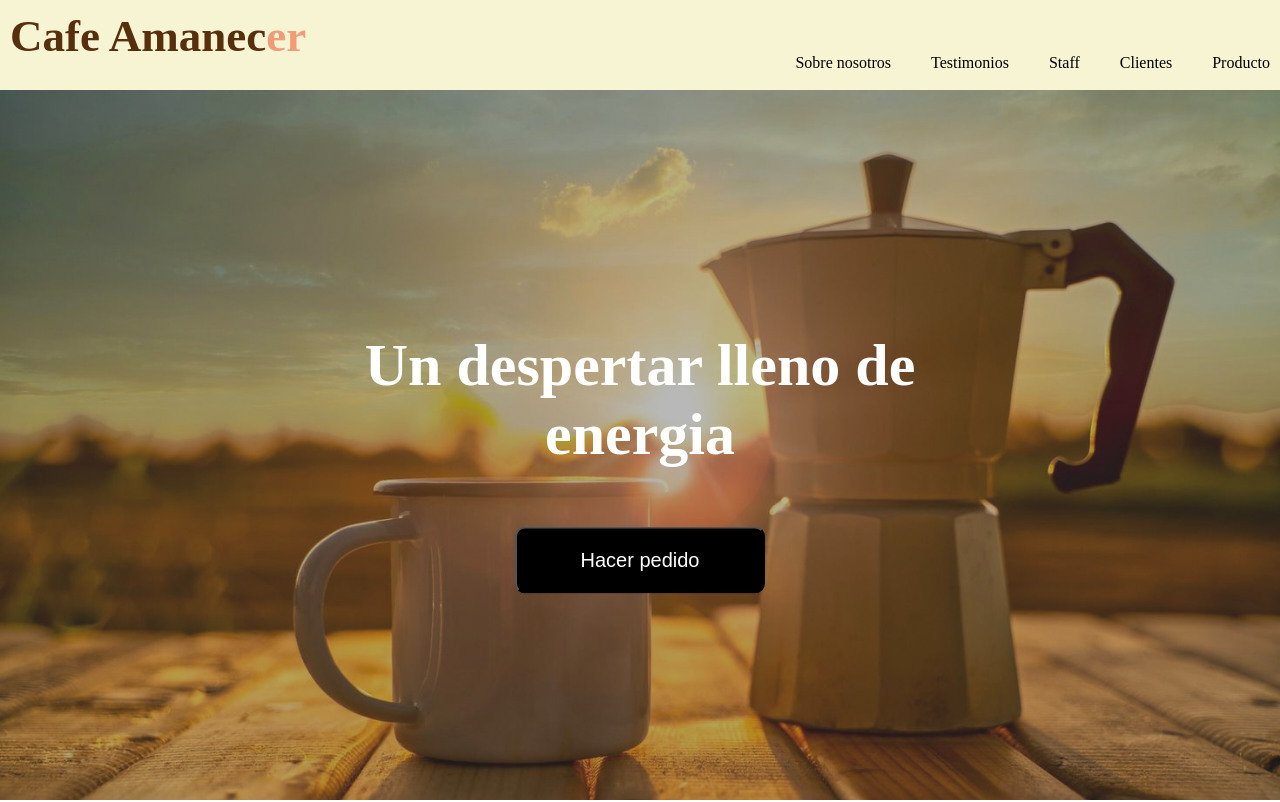
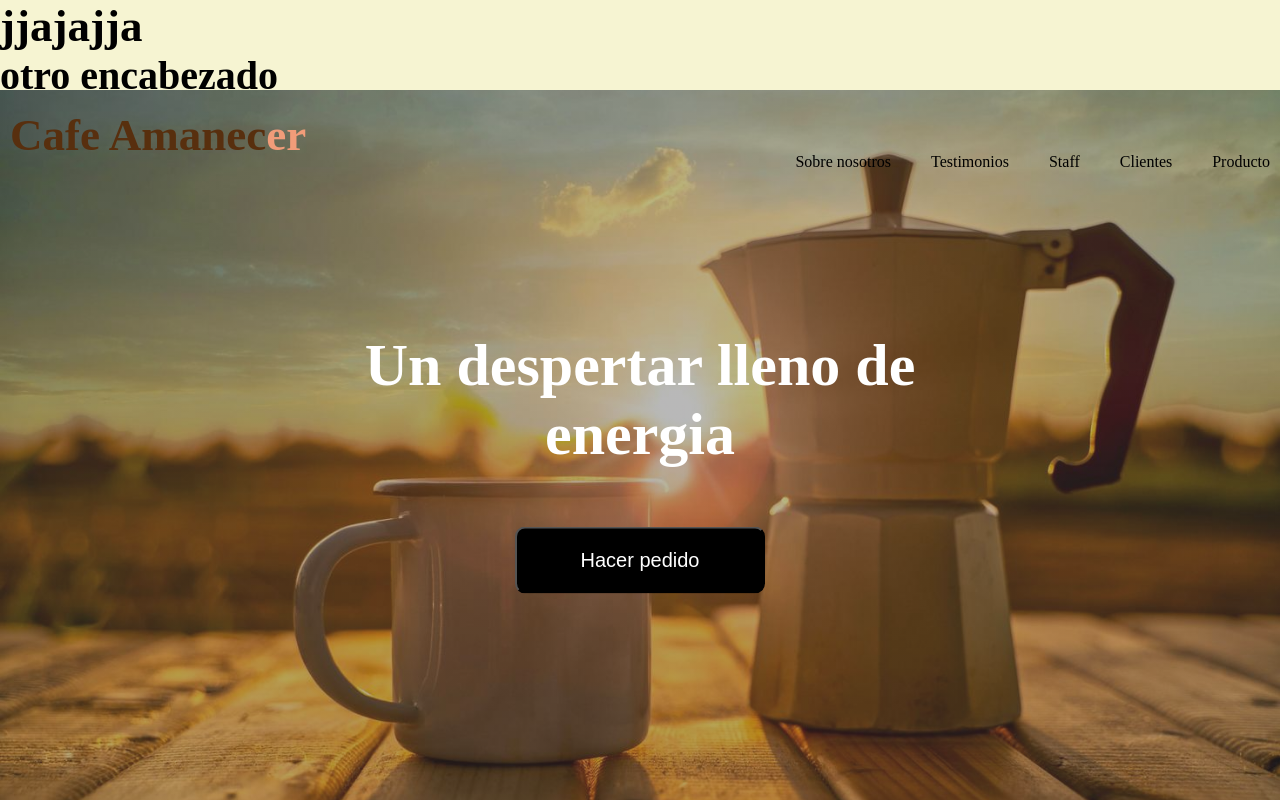
Before and after one commit to alejandroava/cafe-amanecer, a plain HTML site: page index.html in a window 1280 px wide. Shown: the top 802 px of the page. Drawn offline with Linux system fonts and the light colour scheme; a web font is replaced by a local one.

Commit message:
agregando h1 y h2

```diff
--- a/index.html
+++ b/index.html
@@ -11,6 +11,8 @@
 </head>
 <body>
     <header class="container">
+        <h1>jjajajja</h1>
+        <h2>otro encabezado</h2>
         <navbar class="navbar__content">
             <div class="navbar__logo">
                 <h1>Cafe Amanec<span>er</span></h1>
```
